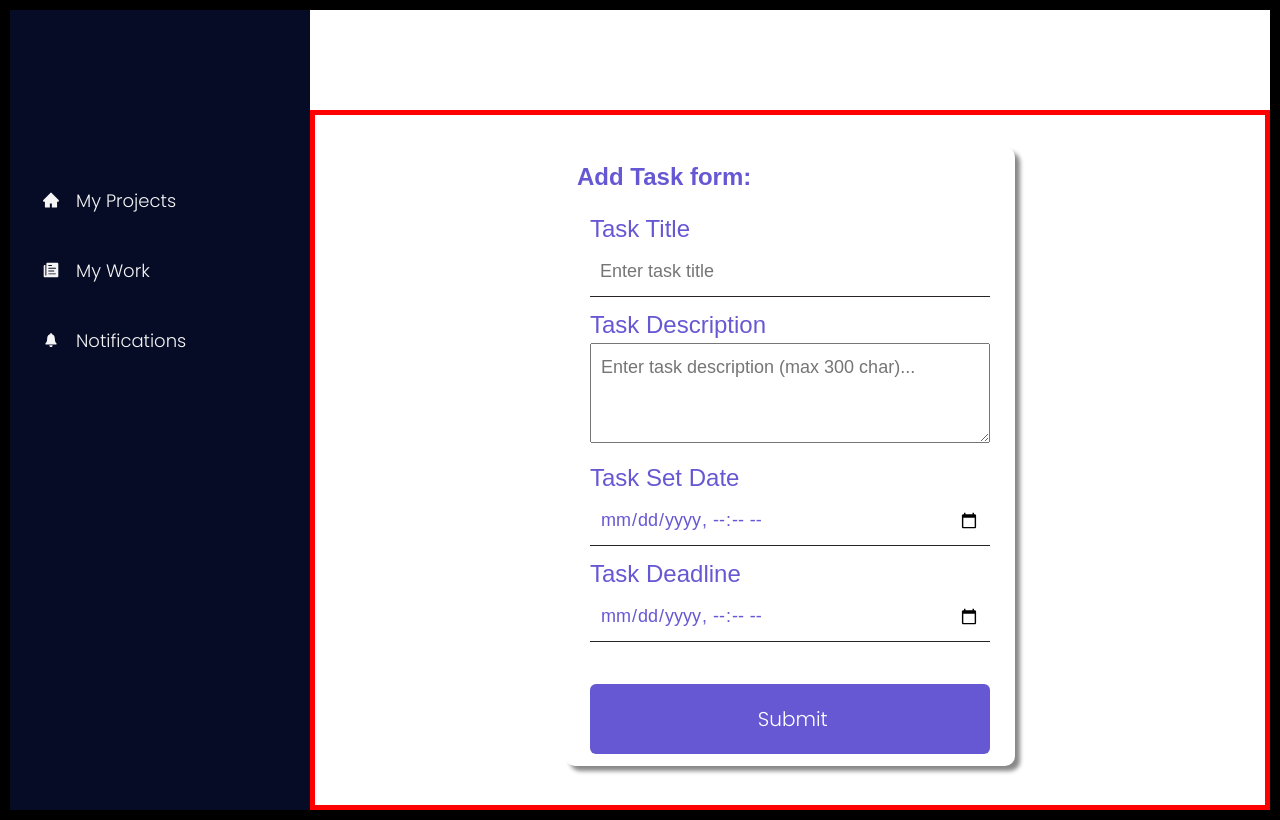
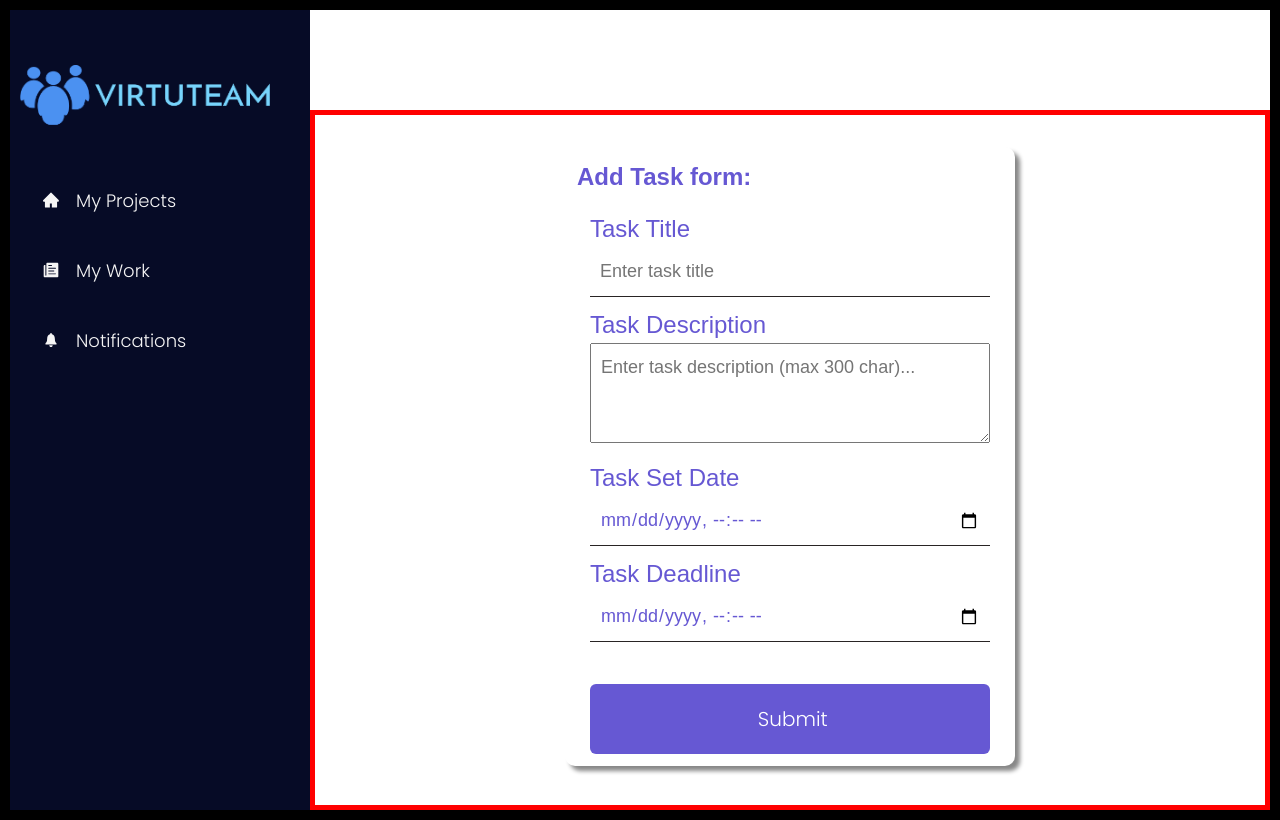
Before and after one commit to HenriR21k/React-FYP, a React (Create React App) app: page /GroupPage/AddTaskPage in a window 1280 px wide. Built offline with nearby package versions, Linux system fonts and the light colour scheme.

Commit message:
added a logo

```diff
--- a/src/components/layouts/Sidebar.css
+++ b/src/components/layouts/Sidebar.css
@@ -7,7 +7,6 @@
 }
 
 .nav-menu-items {
-
   margin-top: 150px;
 }
 
@@ -57,6 +56,13 @@
   background: rgba(168, 170, 170, 0.2)
 }
 
+.navLogo {
+  margin-top: 55px;
+  margin-left: 10px;
+  position: fixed;
+  width: 250px;
+  height: 60px;
+}
 
 
 .nav-menu-items {
--- a/src/components/layouts/Sidebar.js
+++ b/src/components/layouts/Sidebar.js
@@ -1,14 +1,17 @@
 import { NavLink } from 'react-router-dom';
 import { SidebarData } from './SidebarData';
 import './Sidebar.css';
-
+import logo from './Images/virtuteam.jpeg'
 
 function Sidebar() {
 
   const getLinkStyle = ({ isActive }) => ( isActive ? 'navSelected' : null);
 
   return (
+
         <nav className='nav-menu'>
+          <NavLink to='/'><img className='navLogo' src={logo}/></NavLink>
+
           <ul className='nav-menu-items'>
             {SidebarData.map((item, index) => {
               return (
--- a/src/components/layouts/SidebarData.js
+++ b/src/components/layouts/SidebarData.js
@@ -2,7 +2,10 @@ import React from "react";
 import * as AiIcons from "react-icons/ai";
 import * as IoIcons from "react-icons/io";
 
+
+
 export const SidebarData = [
+
   {
     title: "My Projects",
     path: "/",
--- a/src/components/pages/Home.js
+++ b/src/components/pages/Home.js
@@ -30,7 +30,7 @@ function Home() {
   // View ----------------------------------------
   return (
     <section>
-      <div className="Home">Home</div>
+      <div className="Home">Your Projects</div>
       {
         !groups
           ? <p>{loadingMessage}</p>
```
Also changed, not shown: src/components/layouts/Images/virtuteam.jpeg (added).
